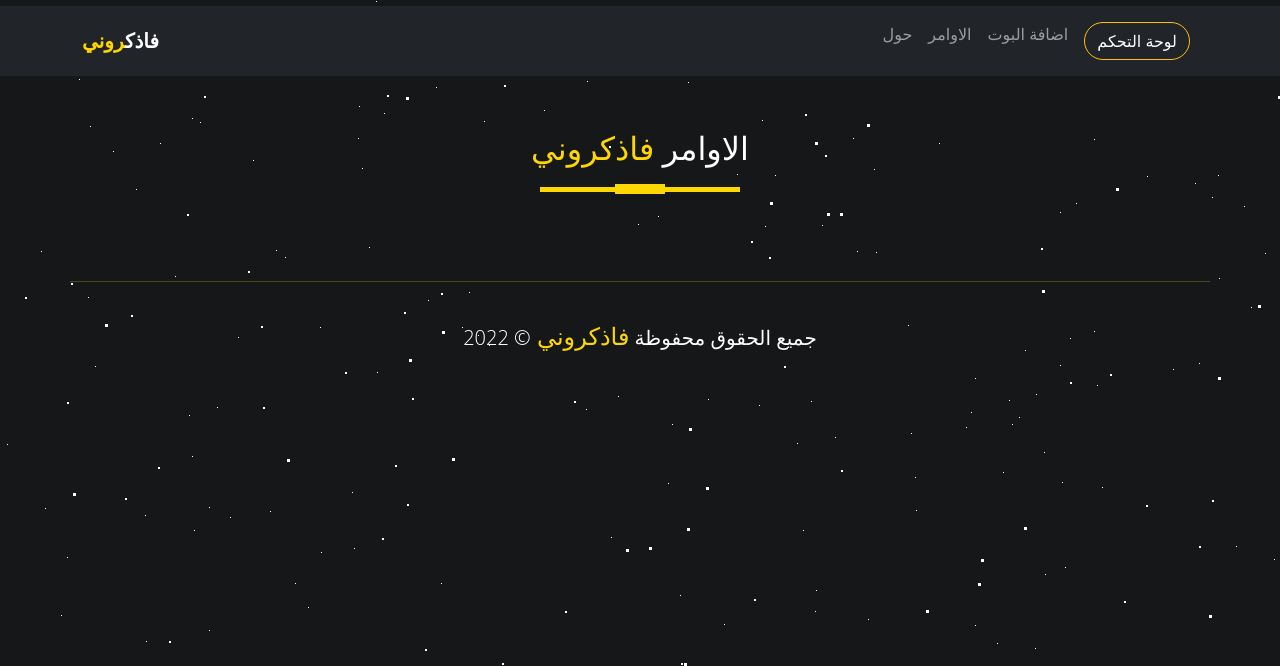
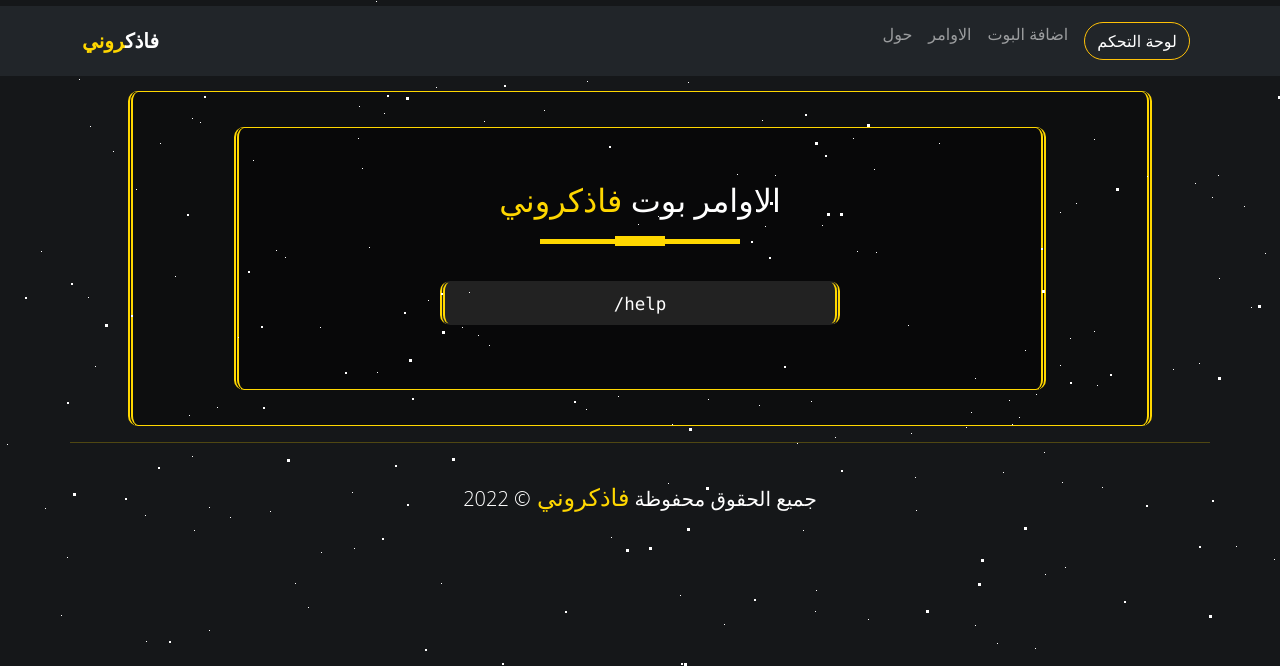
Before and after one commit to DwcTeam/fdrbot-website, a Flask app: page /commands in a window 1280 px wide. Shown: the top 666 px of the page. Run offline with Flask 2, Linux system fonts and the light colour scheme; parts of the project's set-up code (start-up, migrations or seed data) failed here and were passed over; some libraries are stand-ins or nearby versions.

Commit message:
update commands temp & fix some problem

```diff
--- a/static/css/main.css
+++ b/static/css/main.css
@@ -28,6 +28,7 @@ hr {
     justify-content: right;
     align-items: center;
     text-align: center;
+    color: gold;
 }
 .c {
     border-radius: 20px;
@@ -75,7 +76,7 @@ hr {
 }
 .saqr-y {
     width: 400px;
-    max-width: 50%;
+    /* max-width: 50%; */
     border-radius: 2px;
     margin: 0 0.6rem;
     border-radius: 10px;
@@ -317,3 +318,26 @@ tt {
     display: block;
     transform: translateY(17px);
 }
+/*  */
+.border {
+    color: white;
+}
+/*  */
+.text-1 {
+    color: gold;
+    font-size: 20px;
+    background-color: rgba(0,0,0,.4);
+    border-left: 5px double gold;
+    z-index: 20;
+}
+.text-1-1 {
+    color: gold;
+    font-size: 20px;
+    background-color: rgba(0,0,0,.4);
+    border-left: 5px double gold;
+    border-right: 5px double gold;
+    z-index: 20;
+}
+.cmd {
+    background-color: #222222;
+}
--- a/static/css/media.css
+++ b/static/css/media.css
@@ -24,8 +24,35 @@
     font-family: Arial, sans-serif;
     font-size: 20px;
     font-weight: 100;
+  }
+  .title::before {
+    transform: translateY(60px);
+  }
+  .saqr-cmd {
+    width: 80%;
+  }
+  .cmd-1 {
+    font-size: 1px;
+    font-weight: 900;
+  }
 }
-}
+
+
+
+
+
+
+
+
+
+
+
+
+
+
+
+
+/*  */
 #saqr {
     animation: saqr 10s linear infinite;
   }
@@ -59,9 +86,22 @@
   }
 }
 
+
 ::-webkit-scrollbar {
-    width: 6px;
+	width: 10px;
+	color: #ffffff;
 }
+
+::-webkit-scrollbar-track {
+	background: #110e0f;
+}
+
 ::-webkit-scrollbar-thumb {
-    background: gold;
+	background: #222327;
+	border-radius: 100px;
+	transition: all 1s ease-in-out;
 }
+
+::-webkit-scrollbar-thumb:hover {
+	background: gold;
+}
--- a/templates/commands.html
+++ b/templates/commands.html
@@ -13,16 +13,28 @@
 
 {% block content %}
 
+<div class="all text first div">
 
-<section class="py-5">
-    <div class="container">
-        <div class="flex flex-col items-center mb-6">
-            <h2 class="text-white text-center title">الاوامر <span class="saqr-color-logo">فاذكروني</span></h2>
-            </div>
+<section class="text-white py-5 all text first div">
+  <div class="container">
+    <h2 class="text-center mb-5 title">
+      الاوامر بوت <span class="saqr-color-logo">فاذكروني</span>
+    </h2>
+    <div class="text-center align-items-center justify-content-center">
+      <p>
+        <a class="btn btn-outline-white saqr-y text-white text-1 text-1-1 cmd" data-bs-toggle="collapse" href="#collapseExample-1" role="button" aria-expanded="false" aria-controls="collapseExample">
+          <code>/help</code>
+        </a>
+      </p>
+      <div class="collapse" id="collapseExample-1">
+        <div class="card-body text-1 text-1-1 text-white cmd cmd-1">
+          <code>/help</code> - أرسل هذا الرسالة للحصول على مساعدة
+        </div>
+      </div>
     </div>
+</div>
 </section>
-
-
+</div>
 
 
 {% endblock %}
--- a/templates/index.html
+++ b/templates/index.html
@@ -21,8 +21,8 @@
           class="saqr-color-logo"> | </span> بوت <span class="saqr-color-logo">فاذكروني</span> للتذكير بذكر الله في
         الشات</p>
       <div class="saqr py-2">
-        <button type="button" class="btn btn-outline-secondary saqr-y">بدأ الاستخدام</button>
-        <button type="button" class="btn btn-outline-warning saqr-y">سيرفر الدعم</button>
+        <a class="nav-link" href="/dashboard"><button type="button" class="btn btn-outline-secondary saqr-y">بدأ الاستخدام</button></a>
+        <a class="nav-link" href="https://discord.gg/EpZJwpSgka"><button type="button" class="btn btn-outline-warning saqr-y">سيرفر الدعم</button></a>
       </div>
       <iframe class="mid mx-auto mt-5 t" width="50%" height="315" src="https://www.youtube-nocookie.com/embed/r_NMdT9icWE" title="YouTube video player" frameborder="0" allow="accelerometer; autoplay; clipboard-write; encrypted-media; gyroscope; picture-in-picture" allowfullscreen></iframe>
     </div>
```
Also changed, not shown: templates/dashboard.html (+7 -7 lines), templates/guild.html (+8 -8 lines), templates/404.html (added), templates/error.html (added).
